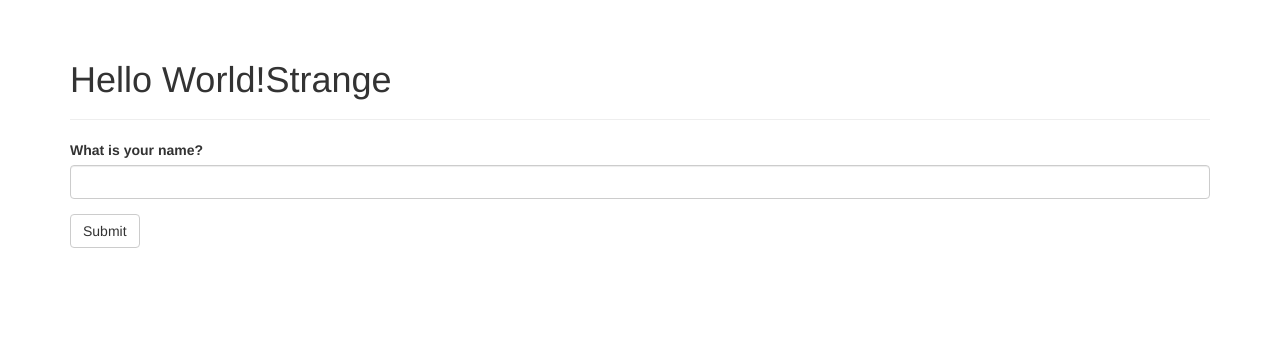
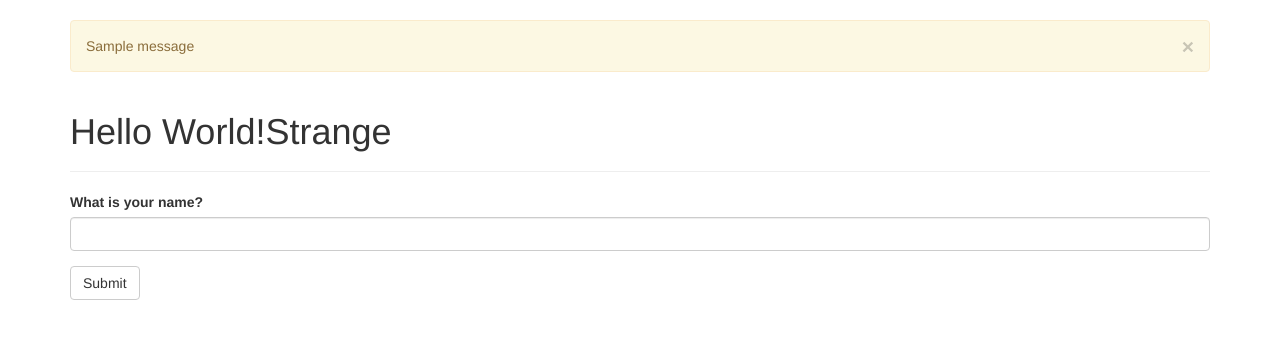
Before and after one commit to GuitarFinger/flaskWebStudy, a Flask app: page / in a window 1280 px wide. Shown: the part 52-391 px from the top of the page. Run offline with Flask 2, Linux system fonts and the light colour scheme; one stand-in notice (Sample message) is shown; some libraries are stand-ins or nearby versions.

Commit message:
Chapter 4: Message flashing(4c)

```diff
--- a/app.py
+++ b/app.py
@@ -1,7 +1,12 @@
 #!/usr/bin/env python3
 # -*-coding:utf-8 -*-
 __author__ = 'HZC'
-from flask import Flask, render_template, session, redirect, url_for  # 渲染模板模块render_template
+# 渲染模板模块render_template
+# session 用户会话，是请求上下文中的变量
+# redirect 重定向，参数是重定向的URL
+# url_for URL生成函数,第一个参数是端点名，是相应视图函数的名字
+# flash 提示消息 使用get_flashed_messages() 函数开放给模板,用来获取并渲染消息
+from flask import Flask, render_template, session, redirect, url_for, flash
 from flask_script import Manager  # 为flask程序添加了一个命令行解析器
 from flask_bootstrap import Bootstrap  # 导入bootstrap框架
 from flask_moment import Moment  # 本地化日期和时间
@@ -40,6 +45,9 @@ def internal_server_error(e):
 def index():
     form = NameForm()
     if form.validate_on_submit():
+        old_name = session.get('name')
+        if old_name is not None and old_name != form.name.data:
+            flash('Looks like you have changed your name!')  # 提示消息
         session['name'] = form.name.data  # 将姓名存在session里面
         return redirect(url_for('index'))
     return render_template('index.html', form=form, name=session.get('name'))
--- a/templates/base.html
+++ b/templates/base.html
@@ -32,6 +32,13 @@
 
 {% block content %}
 <div class="container">
+    {% for message in get_flashed_messages() %}
+    <div class="alert alert-warning">
+        <button type="button" class="close" data-dismiss="alert">&times;</button>
+        {{ message }}
+    </div>
+    {% endfor %}
+
     {% block page_content %}{% endblock %}
 </div>
 {% endblock %}
```
